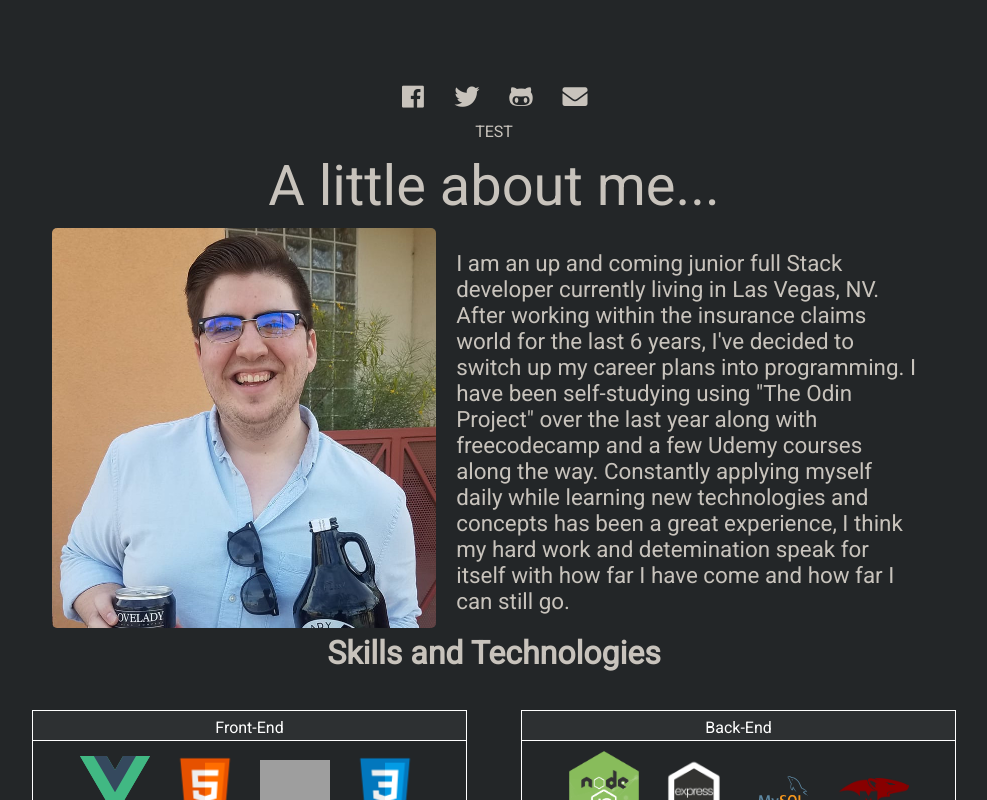
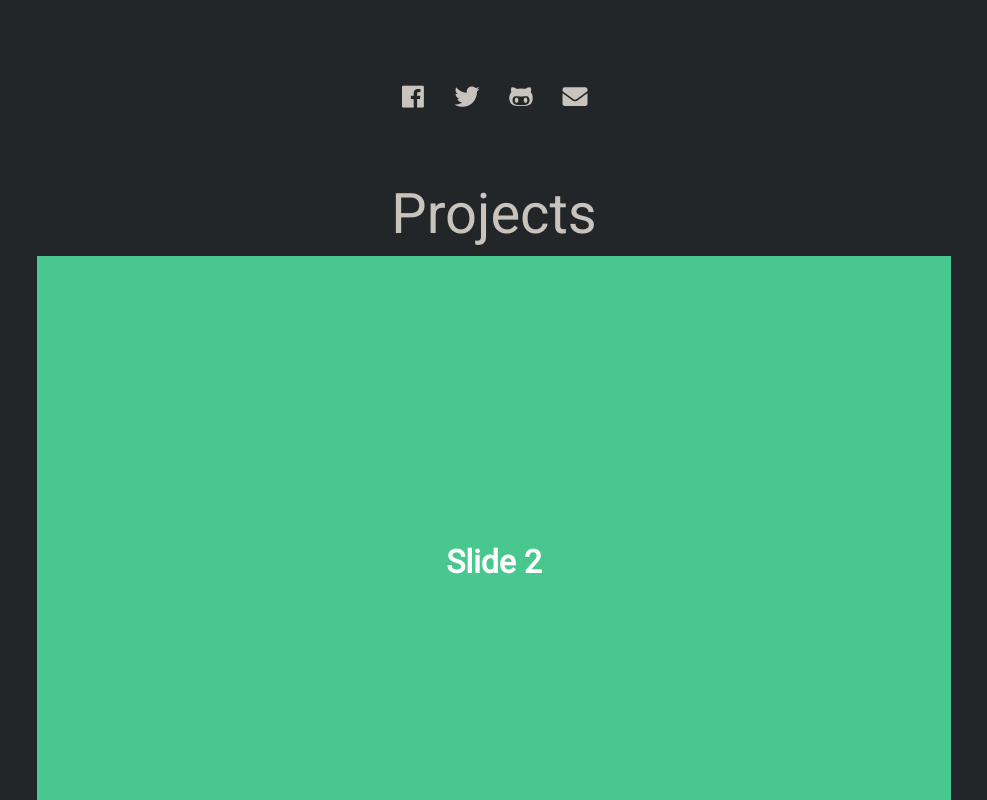
Before and after one commit to MMathew93/portfolio-webpage, a Vue app: page / in a window 1280 px wide. Shown: the part 680-1480 px from the top of the page, without its empty margins (146-1133 px from the left). Built offline with nearby package versions, Linux system fonts and the light colour scheme; grey boxes are pictures that could not be loaded.

Commit message:
setting up carousel for project display

```diff
--- a/src/components/About.vue
+++ b/src/components/About.vue
@@ -298,6 +298,10 @@ export default {
     height: 300px;
     min-width: 284px;
   }
+  #summary {
+    font-size: 1.2rem;
+    width: 430px;
+  }
 }
 /*Mobile Mix-ins*/
 @media screen and (max-width: 600px) {
--- /dev/null
+++ b/src/components/Carousel.vue
@@ -0,0 +1,51 @@
+<template>
+  <section id="carousel">
+    <b-carousel
+      :arrow="arrow"
+      :repeat="arrowBoth"
+      :arrow-hover="arrowHover"
+      :icon-pack="iconPack"
+      :icon-prev="iconPrev"
+      :icon-next="iconNext"
+      :icon-size="iconSize"
+    >
+      <b-carousel-item v-for="(carousel, i) in carousels" :key="i">
+        <section :class="`hero is-large is-${carousel.color}`">
+          <div class="hero-body has-text-centered">
+            <h1 class="title">{{ carousel.title }}</h1>
+          </div>
+        </section>
+      </b-carousel-item>
+    </b-carousel>
+  </section>
+</template>
+
+<script>
+export default {
+  name: "Carousel",
+  data() {
+    return {
+      arrow: true,
+      arrowBoth: true,
+      arrowHover: true,
+      carousels: [
+        { title: "Slide 1", color: "info" },
+        { title: "Slide 2", color: "success" },
+        { title: "Slide 3", color: "warning" },
+        { title: "Slide 4", color: "danger" }
+      ]
+    };
+  }
+};
+</script>
+
+<style scoped>
+#carousel {
+  width: 100%;
+}
+
+.carousel {
+  width: 100%;
+  margin: 0 20px;
+}
+</style>
--- a/src/components/Work.vue
+++ b/src/components/Work.vue
@@ -1,15 +1,29 @@
 <template>
   <section id="work">
     <div class="container">
-      <h1>TEST</h1>
+      <h1 class="projectstitle">Projects</h1>
+      <Carousel />
     </div>
   </section>
 </template>
 
 <script>
-// @ is an alias to /src
-
+import Carousel from "../components/Carousel.vue";
 export default {
-  name: "Work"
+  name: "Work",
+  components: {
+    Carousel
+  }
 };
 </script>
+
+.<style scoped>
+#work {
+  height: 100vh;
+}
+
+.projectstitle {
+  color: inherit;
+  font-size: 3.5rem;
+}
+</style>
```
